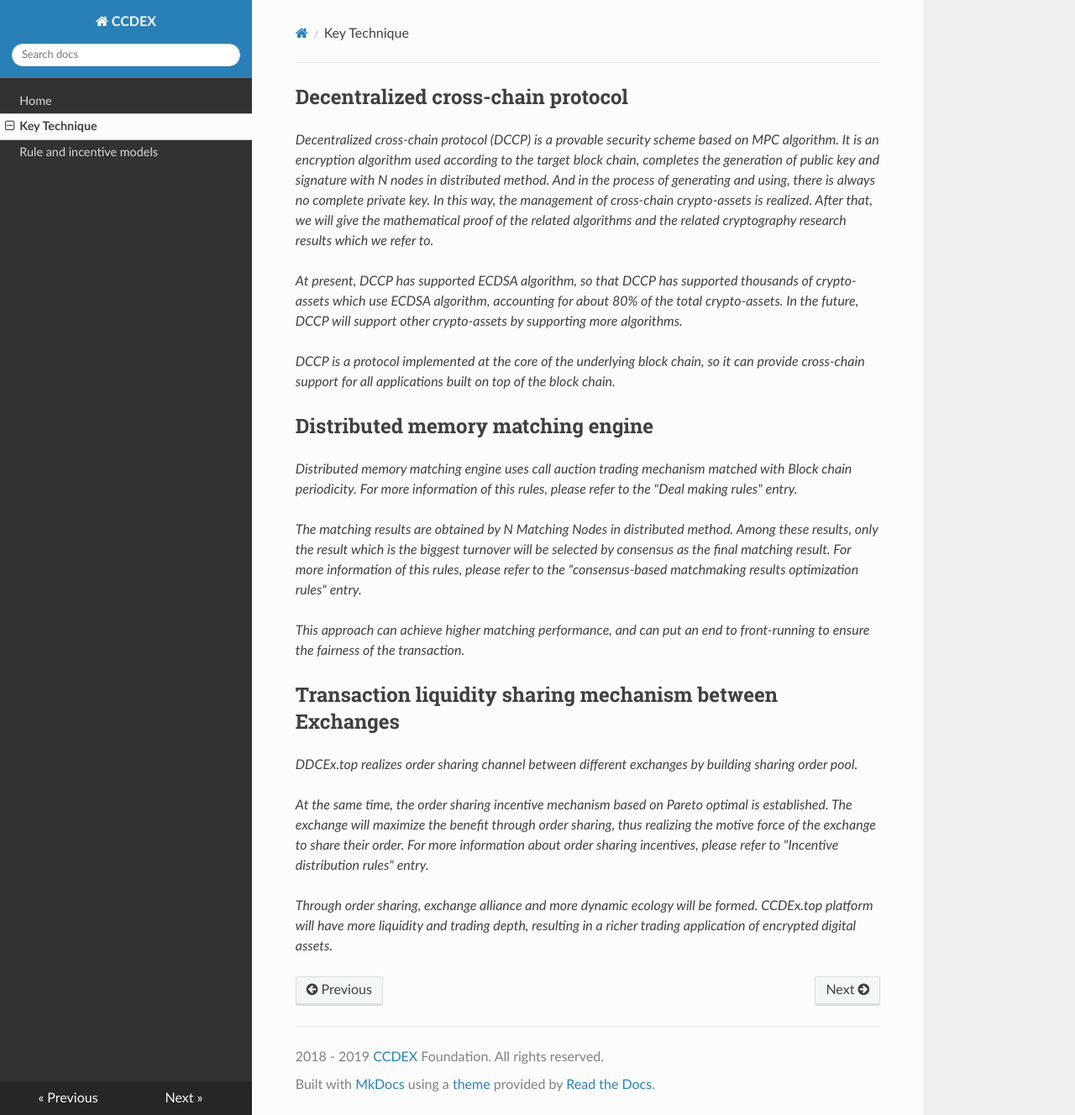
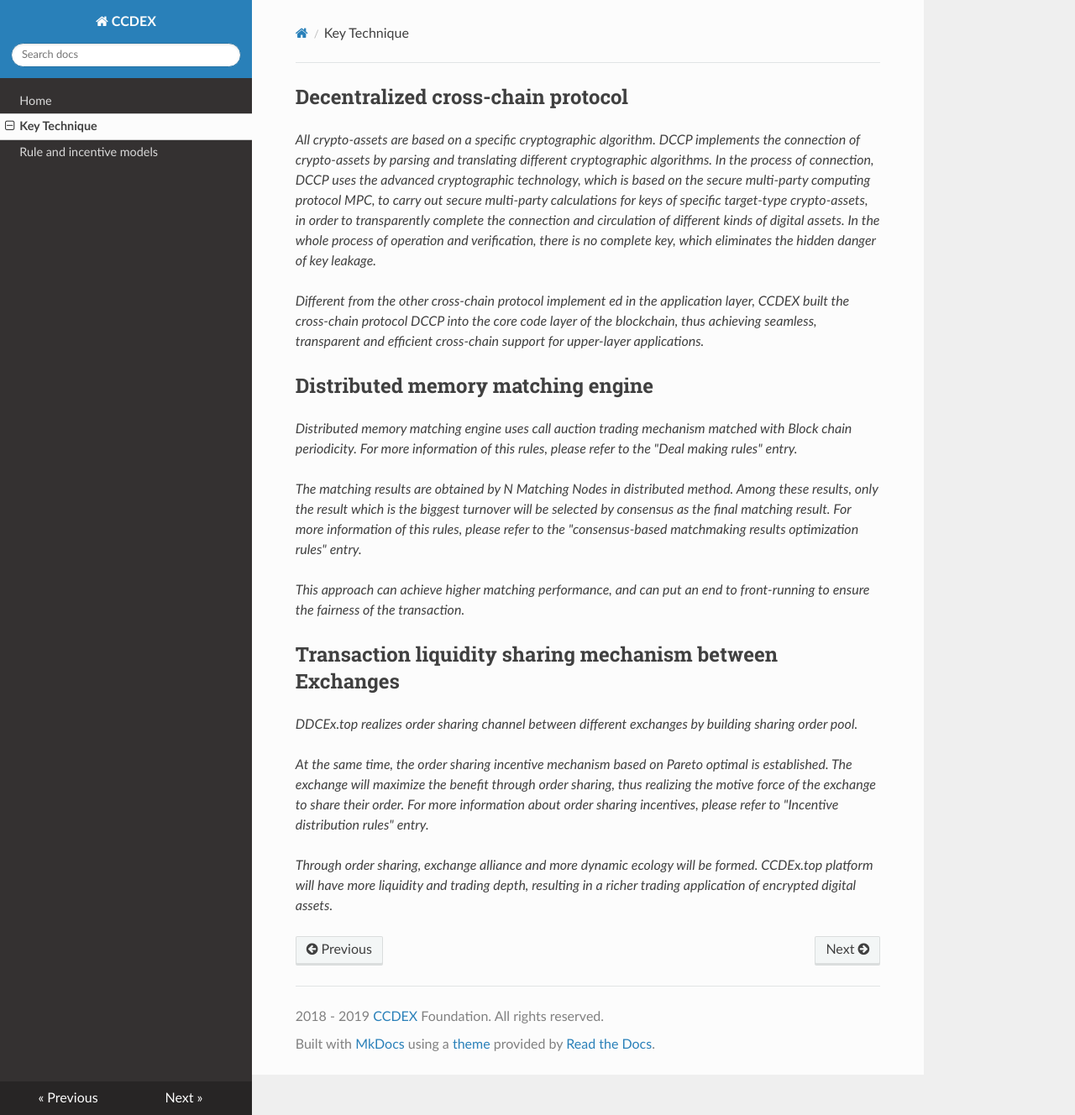
Before and after one commit to ccdex/cc-wiki, an MkDocs documentation site: the page built from docs/default/KeyTechnique.md, in a window 1280 px wide and 1328 px high. Shown: the whole window at 84% size. Built offline with MkDocs 1.6.1, drawn with Linux system fonts in a browser that asks for light colours; nearby versions of some CDN libraries.

Commit message:
Update KeyTechnique.md

```diff
--- a/docs/default/KeyTechnique.md
+++ b/docs/default/KeyTechnique.md
@@ -1,10 +1,7 @@
 ## Decentralized cross-chain protocol
+*All crypto-assets are based on a specific cryptographic algorithm. DCCP implements the connection of crypto-assets by parsing and translating different cryptographic algorithms. In the process of connection, DCCP uses the advanced cryptographic technology, which is based on the secure multi-party computing protocol MPC, to carry out secure multi-party calculations for keys of specific target-type crypto-assets, in order to transparently complete the connection and circulation of different kinds of digital assets. In the whole process of operation and verification, there is no complete key, which eliminates the hidden danger of key leakage.*
 
-*Decentralized cross-chain protocol (DCCP) is a provable security scheme based on MPC algorithm. It is an encryption algorithm used according to the target block chain, completes the generation of public key and signature with N nodes in distributed method. And in the process of generating and using, there is always no complete private key. In this way, the management of cross-chain crypto-assets is realized. After that, we will give the mathematical proof of the related algorithms and the related cryptography research results which we refer to.*
-
-*At present, DCCP has supported ECDSA algorithm, so that DCCP has supported thousands of crypto-assets which use ECDSA algorithm, accounting for about 80% of the total crypto-assets. In the future, DCCP will support other crypto-assets by supporting more algorithms.*
-
-*DCCP is a protocol implemented at the core of the underlying block chain, so it can provide cross-chain support for all applications built on top of the block chain.*
+*Different from the other cross-chain protocol implement ed in the application layer, CCDEX built the cross-chain protocol DCCP into the core code layer of the blockchain, thus achieving seamless, transparent and efficient cross-chain support for upper-layer applications.*
 
 ## Distributed memory matching engine
 *Distributed memory matching engine uses call auction trading mechanism matched with Block chain periodicity. For more information of this rules, please refer to the "Deal making rules" entry.*
```
